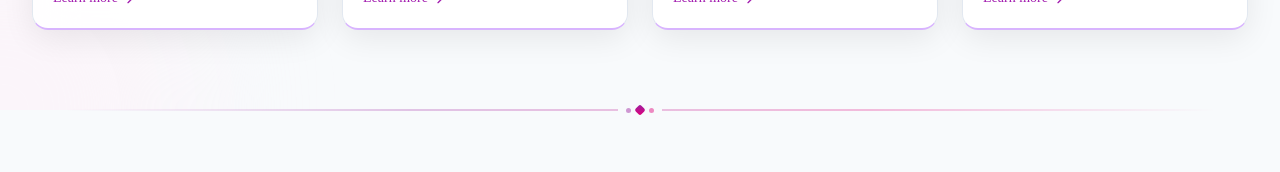
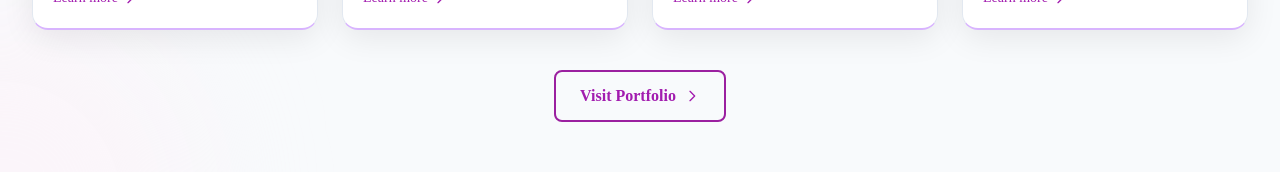
Before and after one commit to Amrwar/BerryGum, a Next.js app: page / in a window 1280 px wide. Shown: the part 1408-1580 px from the top of the page. Built offline with nearby package versions, Linux system fonts and the light colour scheme.

Commit message:
Add Visit Portfolio button at end of Our Services section

```diff
--- a/app/page.tsx
+++ b/app/page.tsx
@@ -124,6 +124,14 @@ export default function HomePage() {
             </Link>
           ))}
         </div>
+        <div className="flex justify-center mt-10">
+          <Link href="/portfolio" className="btn btn-outline btn-lg">
+            {t("services.visitPortfolio")}
+            <svg className="w-4 h-4 ml-2 rtl:ml-0 rtl:mr-2" fill="none" stroke="currentColor" viewBox="0 0 24 24">
+              <path strokeLinecap="round" strokeLinejoin="round" strokeWidth={2} d="M9 5l7 7-7 7" />
+            </svg>
+          </Link>
+        </div>
       </Section>
 
       {/* About Section */}
--- a/messages/ar.json
+++ b/messages/ar.json
@@ -39,7 +39,8 @@
       "title": "الشركات الناشئة",
       "description": "أطلق شركتك الناشئة بموقع عصري يجذب المستثمرين والعملاء. تصاميم جاهزة للنمو."
     },
-    "learnMore": "اعرف المزيد"
+    "learnMore": "اعرف المزيد",
+    "visitPortfolio": "زيارة أعمالنا"
   },
   "about": {
     "badge": "من نحن",
--- a/messages/en.json
+++ b/messages/en.json
@@ -39,7 +39,8 @@
       "title": "Startups",
       "description": "Launch your startup with a modern website that attracts investors and customers. MVP-ready designs with growth in mind."
     },
-    "learnMore": "Learn more"
+    "learnMore": "Learn more",
+    "visitPortfolio": "Visit Portfolio"
   },
   "about": {
     "badge": "About Us",
```
